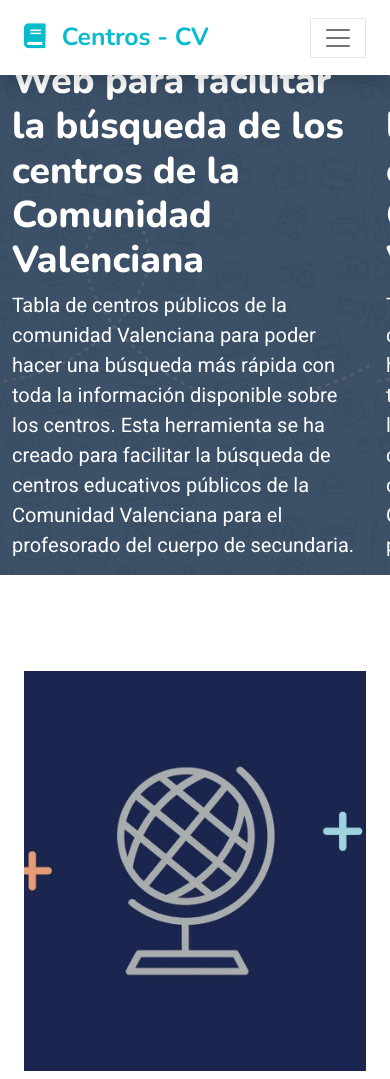
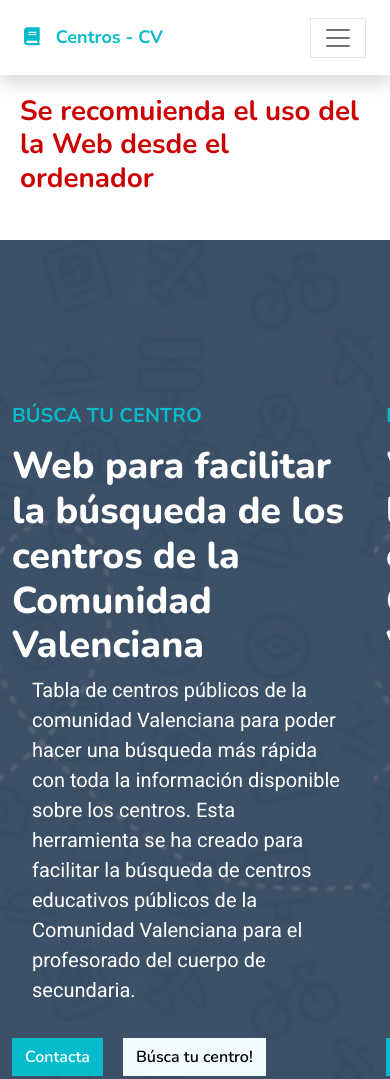
Before and after one commit to Ifete/BusCentrosCV, a website with bundled scripts: page index.html in a window 390 px wide. Shown: the top 1079 px of the page. Built offline with nearby package versions, Linux system fonts and the light colour scheme.

Commit message:
Mobile adaptation

```diff
--- a/css/style.css
+++ b/css/style.css
@@ -151,7 +151,62 @@
 }
 
 
-/*** Header carousel ***/
+/*** Header carousel COPILOT ***/
+@media (min-width: 769px){
+    .movile-view-msg{
+        display: none;
+    }
+}
+@media (max-width: 768px) {
+    .navbar h2{
+        font-size: large;
+    }
+    .movile-view-msg h1{
+        margin: 20px 20px 0 20px;
+        color:#cc0000;
+    }
+
+    .header-carousel .owl-carousel-item {
+        margin-top: 45px;
+        min-height: 1000px; /* Reduced height for smaller screens */
+    }
+
+    .globe-img{
+        display: none;
+    }
+
+    .header-carousel .owl-carousel-item img {
+        width: 100%;
+        height: 1000px;
+        object-fit: cover;
+    }
+
+
+    .header-carousel .owl-nav {
+        /* Adjust navigation buttons for better mobile interaction */
+        width: 100%;
+        bottom: 10px; /* Position at the bottom for easier access */
+    }
+
+    .header-carousel .owl-nav .owl-prev, .header-carousel .owl-nav .owl-next {
+        /* Increase size of navigation buttons */
+        font-size: 24px; /* Larger icons for easier tapping */
+    }
+
+    /* Additional mobile-specific styles */
+    .header-carousel .owl-item h2 {
+        font-size: 18px; /* Adjust heading size for readability */
+        padding: 0 20px; /* Add padding for text not to touch the edges */
+    }
+
+    .header-carousel .owl-item p {
+        font-size: 14px; /* Adjust paragraph size for readability */
+        padding: 0 20px; /* Consistent padding with heading */
+    }
+}
+
+
+/*** Header carousel
 @media (max-width: 768px) {
     .header-carousel .owl-carousel-item {
         position: relative;
@@ -188,7 +243,7 @@
     border: 1px solid #FFFFFF;
     font-size: 22px;
     transition: .5s;
-}
+}***/
 
 .header-carousel .owl-nav .owl-prev:hover,
 .header-carousel .owl-nav .owl-next:hover {
--- a/index.html
+++ b/index.html
@@ -15,7 +15,9 @@
     <!-- Google Web Fonts -->
     <link rel="preconnect" href="https://fonts.googleapis.com">
     <link rel="preconnect" href="https://fonts.gstatic.com" crossorigin>
-    <link href="https://fonts.googleapis.com/css2?family=Heebo:wght@400;500;600&family=Nunito:wght@600;700;800&display=swap" rel="stylesheet">
+    <link
+        href="https://fonts.googleapis.com/css2?family=Heebo:wght@400;500;600&family=Nunito:wght@600;700;800&display=swap"
+        rel="stylesheet">
 
     <!-- Icon Font Stylesheet -->
     <link href="https://cdnjs.cloudflare.com/ajax/libs/font-awesome/5.10.0/css/all.min.css" rel="stylesheet">
@@ -34,7 +36,8 @@
 
 <body>
     <!-- Spinner Start -->
-    <div id="spinner" class="show bg-white position-fixed translate-middle w-100 vh-100 top-50 start-50 d-flex align-items-center justify-content-center">
+    <div id="spinner"
+        class="show bg-white position-fixed translate-middle w-100 vh-100 top-50 start-50 d-flex align-items-center justify-content-center">
         <div class="spinner-border text-primary" style="width: 3rem; height: 3rem;" role="status">
             <span class="sr-only">Cargando...</span>
         </div>
@@ -55,29 +58,41 @@
                 <a href="index.html" class="nav-item nav-link active">Inicio</a>
                 <!--<a href="about.html" class="nav-item nav-link">Cómo Funciona</a>-->
                 <a href="contact.html" class="nav-item nav-link">Contacto</a>
+                <a href="tabla.html" class="btn btn-primary py-4 px-lg-5 d-none d-lg-block">Búsca tu centro!<i
+                    class="fa fa-arrow-right ms-3"></i></a>
             </div>
-            <a href="tabla.html" class="btn btn-primary py-4 px-lg-5 d-none d-lg-block">Búsca tu centro!<i class="fa fa-arrow-right ms-3"></i></a>
+
         </div>
     </nav>
     <!-- Navbar End -->
 
-
+    <div class="movile-view-msg">
+        <h1>Se recomuienda el uso del la Web desde el ordenador</h1>
+    </div>
     <!-- Carousel Start -->
     <div class="container-fluid p-0 mb-5">
         <div class="owl-carousel header-carousel position-relative">
             <div class="owl-carousel-item position-relative">
                 <img class="img-fluid" src="img/Default images_Default image 1-01.jpg" alt="">
-                <div class="position-absolute top-0 start-0 w-100 h-100 d-flex align-items-center" style="background: rgba(24, 29, 56, .7);">
+                <div class="position-absolute top-0 start-0 w-100 h-100 d-flex align-items-center"
+                    style="background: rgba(24, 29, 56, .7);">
                     <div class="container">
                         <div class="row justify-content-start">
                             <div class="col-sm-10 col-lg-8">
                                 <h5 class="text-primary text-uppercase mb-3 animated slideInDown">Búsca tu centro</h5>
-                                <h1 class="display-3 text-white animated slideInDown">Web para facilitar la búsqueda de los centros de la Comunidad Valenciana</h1>
-                                <p class="fs-5 text-white mb-4 pb-2">Tabla de centros públicos de la comunidad Valenciana para poder hacer una búsqueda más rápida con toda la información disponible sobre los centros.
-                                    Esta herramienta se ha creado para facilitar la búsqueda de centros educativos públicos de la Comunidad Valenciana para el profesorado del cuerpo de secundaria.</p>
+                                <h1 class="display-3 text-white animated slideInDown">Web para facilitar la búsqueda de
+                                    los centros de la Comunidad Valenciana</h1>
+                                <p class="fs-5 text-white mb-4 pb-2">Tabla de centros públicos de la comunidad
+                                    Valenciana para poder hacer una búsqueda más rápida con toda la información
+                                    disponible sobre los centros.
+                                    Esta herramienta se ha creado para facilitar la búsqueda de centros educativos
+                                    públicos de la Comunidad Valenciana para el profesorado del cuerpo de secundaria.
                                 </p>
-                                <a href="contact.html" class="btn btn-primary py-md-3 px-md-5 me-3 animated slideInLeft">Contacta</a>
-                                <a href="tabla.html" class="btn btn-light py-md-3 px-md-5 animated slideInRight">Búsca tu centro!</a>
+                                </p>
+                                <a href="contact.html"
+                                    class="btn btn-primary py-md-3 px-md-5 me-3 animated slideInLeft">Contacta</a>
+                                <a href="tabla.html" class="btn btn-light py-md-3 px-md-5 animated slideInRight">Búsca
+                                    tu centro!</a>
                             </div>
                         </div>
                     </div>
@@ -88,20 +103,24 @@
     <!-- Carousel End -->
 
 
+
     <!-- About Start -->
     <div class="container-xxl py-5">
         <div class="container">
             <div class="row g-5">
-                <div class="col-lg-6 wow fadeInUp" data-wow-delay="0.1s" style="min-height: 400px;">
+                <div class="globe-img col-lg-6 wow fadeInUp" data-wow-delay="0.1s" style="min-height: 400px;">
                     <div class="position-relative h-100">
-                        <img class="img-fluid position-absolute w-100 h-100" src="img/Cover Slide 2.webp" alt="" style="object-fit: cover;">
+                        <img class="img-fluid position-absolute w-100 h-100" src="img/Cover Slide 2.webp" alt=""
+                            style="object-fit: cover;">
                     </div>
                 </div>
                 <div class="col-lg-6 wow fadeInUp" data-wow-delay="0.3s">
                     <h6 class="section-title bg-white text-start text-primary pe-3">Sobre el proyecto</h6>
                     <h1 class="mb-4">Tabla de Centros</h1>
-                    <p class="mb-4">Este proyecto surge por la necesidad de poder ordernar fácil y visualmente los centros educativos publicos para poder seleccionarlos en las oposiciones de profesorado.</p>
-                    <p class="mb-4">Esta pensado para poder consultar los centros más cercanos y poder añadirlos a la lista de la petición telemática de la genernalitat más fácilmente</p>
+                    <p class="mb-4">Este proyecto surge por la necesidad de poder ordernar fácil y visualmente los
+                        centros educativos publicos para poder seleccionarlos en las oposiciones de profesorado.</p>
+                    <p class="mb-4">Esta pensado para poder consultar los centros más cercanos y poder añadirlos a la
+                        lista de la petición telemática de la genernalitat más fácilmente</p>
                     <p class="mb-4">MUCHA SUERTE A TODOS LAS/LOS OPOSITORAS/ES</p>
                     <a class="btn btn-primary py-3 px-5 mt-2" href="tabla.html">Búsca tu centro!</a>
                 </div>
@@ -126,8 +145,11 @@
                     <p class="mb-2"><i class="fa fa-map-marker-alt me-3"></i>Valencia</p>
                     <p class="mb-2"><i class="fa fa-envelope me-3"></i>ireneterra20@gmail.com</p>
                     <div class="d-flex pt-2">
-                        <a class="btn btn-outline-light btn-social" href="https://github.com/Ifete"><i class="fab fa-github"></i></a>
-                        <a class="btn btn-outline-light btn-social" href="linkedin.com/in/irene-ferrando-terradez-b861a51b2/"><i class="fab fa-linkedin-in"></i></a>
+                        <a class="btn btn-outline-light btn-social" href="https://github.com/Ifete"><i
+                                class="fab fa-github"></i></a>
+                        <a class="btn btn-outline-light btn-social"
+                            href="linkedin.com/in/irene-ferrando-terradez-b861a51b2/"><i
+                                class="fab fa-linkedin-in"></i></a>
                     </div>
                 </div>
             </div>
@@ -139,7 +161,9 @@
                         &copy; <a class="border-bottom" href="#">Centros CV</a>, All Right Reserved.
 
                         <!--/*** This template is free as long as you keep the footer author’s credit link/attribution link/backlink. If you'd like to use the template without the footer author’s credit link/attribution link/backlink, you can purchase the Credit Removal License from "https://htmlcodex.com/credit-removal". Thank you for your support. ***/-->
-                        Diseñado por <a class="border-bottom" href="https://htmlcodex.com" target="_blank">HTML Codex</a> y adaptado por <a class="border-bottom" href="https://ifete.github.io/Curriculum/" target="_blank">Ifete</a>
+                        Diseñado por <a class="border-bottom" href="https://htmlcodex.com" target="_blank">HTML
+                            Codex</a> y adaptado por <a class="border-bottom" href="https://ifete.github.io/Curriculum/"
+                            target="_blank">Ifete</a>
                     </div>
                     <!--<div class="col-md-6 text-center text-md-end">
                         <div class="footer-menu">
```
Also changed, not shown: contact.html (+3 -0 lines), tabla.html (+4 -0 lines).
